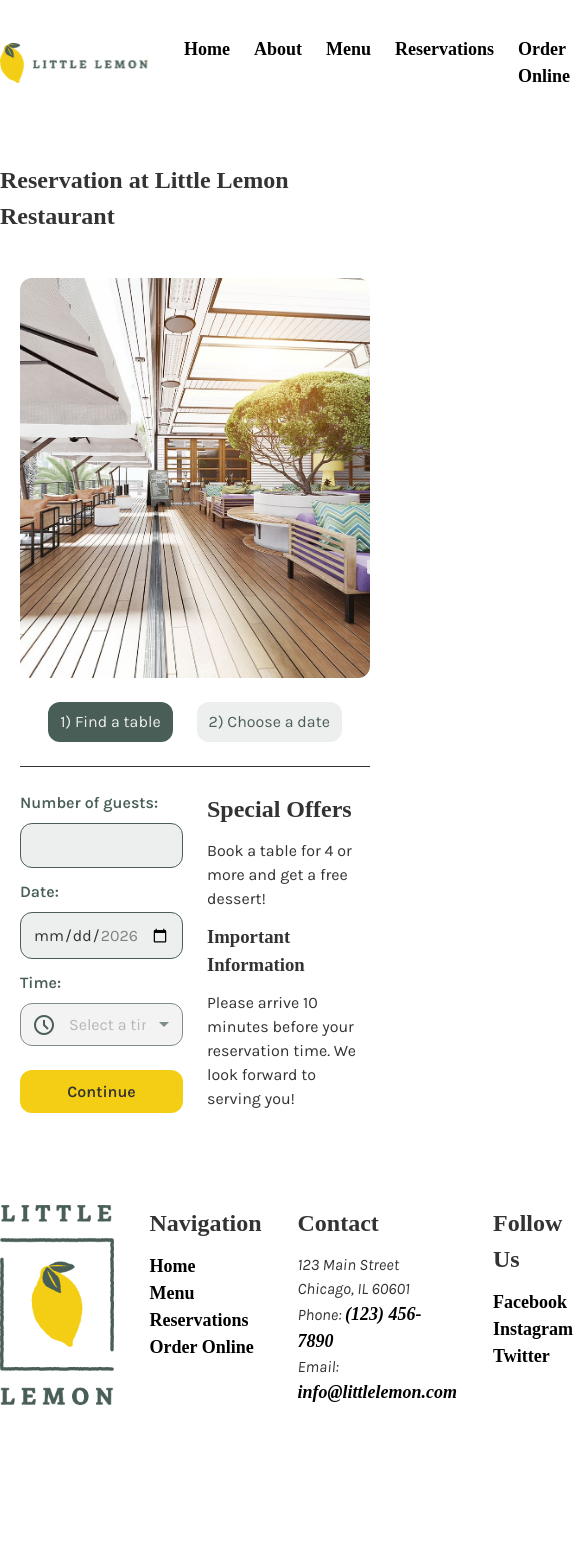
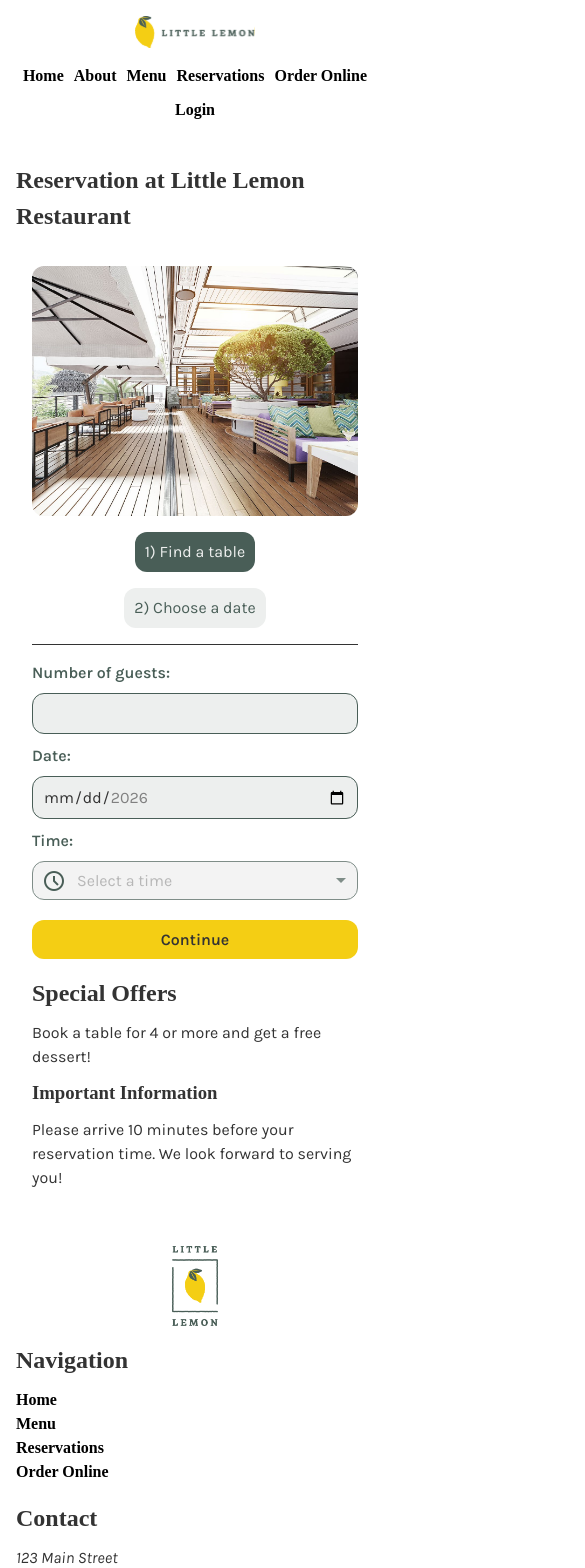
Before and after one commit to EktwpMtz/LittleLemonReactCapstone, a React (Vite) app: page /booking in a window 390 px wide. Shown: the top 1568 px of the page, 585 px wide, since content can reach past the window. Before the commit the page ends 1442 px from the top, so only its background shows below. Built offline with nearby package versions, Linux system fonts and the light colour scheme; a web font is replaced by a local one.

Commit message:
Diseño responsivo

```diff
--- a/src/booking/BookingPage.css
+++ b/src/booking/BookingPage.css
@@ -138,3 +138,25 @@ div.booking-form button:disabled {
   font-size: 24px;
   line-height: 1;
 }
+
+@media (max-width: 768px) {
+  section.booking {
+    padding: 0;
+  }
+
+  article.booking-process {
+    padding: var(--medium-gap);
+  }
+
+  article.booking-process > img {
+    height: 250px;
+  }
+
+  article.booking-process > div {
+    flex-direction: column;
+  }
+
+  div.booking-form {
+    flex-direction: column;
+  }
+}
--- a/src/global.css
+++ b/src/global.css
@@ -145,3 +145,22 @@ select option {
   'GRAD' 0,
   'opsz' 24
 }
+
+@media (max-width: 768px) {
+  :root {
+    --small-gap: 10px;
+    --medium-gap: 16px;
+    --large-gap: 24px;
+  }
+
+  body {
+    padding: 0 var(--medium-gap);
+  }
+
+  header,
+  main,
+  main section,
+  footer {
+    gap: var(--medium-gap);
+  }
+}
--- a/src/home/About.css
+++ b/src/home/About.css
@@ -9,3 +9,13 @@ section#about img {
   background-color: lightgray;
   border-radius: var(--border-radius);
 }
+
+@media (max-width: 768px) {
+  section#about {
+    flex-direction: column;
+  }
+
+  section#about img {
+    width: 100%;
+  }
+}
--- a/src/home/Hero.css
+++ b/src/home/Hero.css
@@ -28,3 +28,19 @@ section#hero > img {
   border-radius: var(--border-radius);
   background-color: lightgray;
 }
+
+@media (max-width: 768px) {
+  div.hero-container {
+    padding: var(--medium-gap);
+  }
+
+  section#hero {
+    flex-direction: column;
+    gap: var(--medium-gap);
+  }
+
+  section#hero > img {
+    max-width: 100%;
+    order: -1;
+  }
+}
--- a/src/home/Specials.css
+++ b/src/home/Specials.css
@@ -13,3 +13,15 @@ section#specials > header {
   justify-content: space-between;
   align-items: center;
 }
+
+@media (max-width: 768px) {
+  section#specials > div {
+    flex-direction: column;
+  }
+
+  section#specials > header {
+    flex-direction: column;
+    align-items: flex-start;
+    gap: var(--small-gap);
+  }
+}
--- a/src/home/Testimonials.css
+++ b/src/home/Testimonials.css
@@ -31,3 +31,14 @@ article.testimonial-card img {
 
   text-align: center;
 }
+
+@media (max-width: 768px) {
+  section#testimonials > div.testimonial-cards {
+    flex-direction: column;
+  }
+
+  article.testimonial-card img {
+    width: 100px;
+    height: 100px;
+  }
+}
--- a/src/layout/Footer.css
+++ b/src/layout/Footer.css
@@ -17,3 +17,18 @@ footer > img {
   width: 100%;
   height: 200px;
 }
+
+@media (max-width: 768px) {
+  footer#footer {
+    flex-direction: column;
+    padding: var(--medium-gap) 0;
+    gap: var(--medium-gap);
+  }
+
+  footer > img {
+    flex: none;
+    height: 80px;
+    width: auto;
+    object-fit: contain;
+  }
+}
--- a/src/layout/Header.css
+++ b/src/layout/Header.css
@@ -24,3 +24,26 @@ nav a {
   font-weight: bold;
   color: black;
 }
+
+@media (max-width: 768px) {
+  header#header {
+    flex-direction: column;
+    align-items: center;
+    gap: var(--medium-gap);
+    padding: var(--medium-gap) 0;
+  }
+
+  header img {
+    width: 120px;
+  }
+
+  nav {
+    flex-wrap: wrap;
+    justify-content: center;
+    gap: var(--small-gap);
+  }
+
+  nav a {
+    font-size: 16px;
+  }
+}
--- a/src/menu/MenuPage.css
+++ b/src/menu/MenuPage.css
@@ -90,6 +90,7 @@ aside#summary > h2 {
   flex: 0 1 300px;
   display: flex;
   align-items: center;
+  min-width: 0;
 }
 
 .search-container input {
@@ -119,3 +120,38 @@ aside#summary > h2 {
   width: 24px;
   height: 24px;
 }
+
+@media (max-width: 768px) {
+  main#menu {
+    padding: 0;
+  }
+
+  main#menu > section {
+    flex-direction: column;
+  }
+
+  div.menu-categories {
+    flex-direction: column;
+    align-items: flex-start;
+  }
+
+  div.menu-categories > ul {
+    flex-wrap: wrap;
+    gap: var(--small-gap);
+  }
+
+  .search-container {
+    width: 100%;
+    flex: 1;
+  }
+
+  article.menu-items {
+    grid-template-columns: repeat(auto-fill, minmax(200px, 1fr));
+    gap: var(--small-gap);
+  }
+
+  aside#summary {
+    max-width: 100%;
+    width: 100%;
+  }
+}
```
